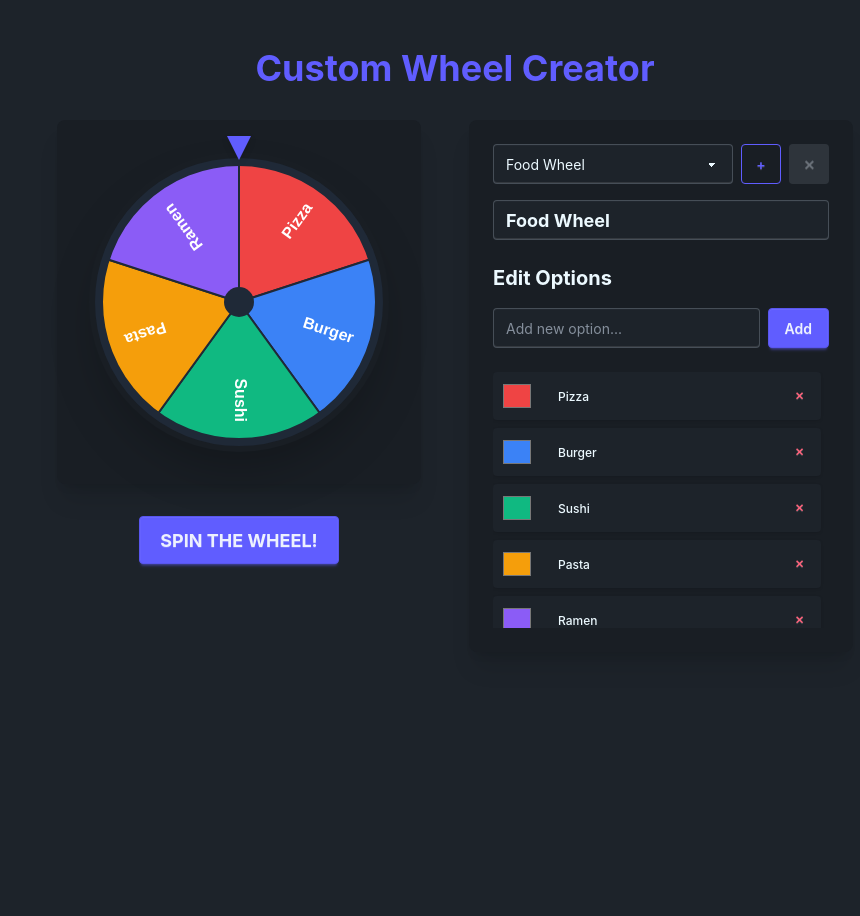
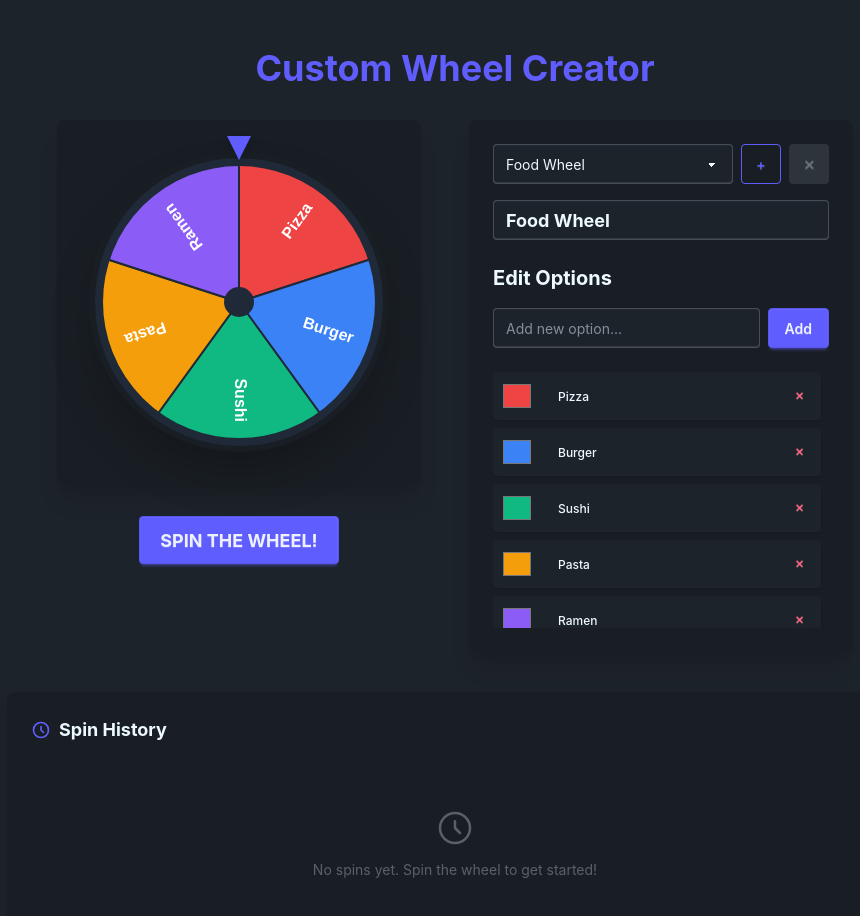
Before and after one commit to teol/wheel, a Svelte app: page / in a window 1280 px wide. Shown: the top 916 px of the page, without its empty margins (185-1045 px from the left). Before the commit the page ends 800 px from the top, so only its background shows below. Built offline with nearby package versions, Linux system fonts and the light colour scheme.

Commit message:
feat: add spins history logs

```diff
--- a/client/src/App.svelte
+++ b/client/src/App.svelte
@@ -7,6 +7,13 @@
 
   type Segment = { id: string; text: string; color: string };
   type Wheel = { id: string; name: string; segments: Segment[] };
+  type SpinLog = {
+    id: string;
+    timestamp: number;
+    wheelName: string;
+    segmentText: string;
+    segmentColor: string;
+  };
 
   const PALETTE = [
     '#EF4444', // Red
@@ -51,6 +58,8 @@
   let isSpinning = $state(false);
   let showResultModal = $state(false);
   let winningSegment = $state<Segment | null>(null);
+
+  let spinLogs = $state<SpinLog[]>([]);
 
   // Web Audio API Context
   let audioCtx: AudioContext | null = null;
@@ -140,6 +149,18 @@
       }
     }
 
+    const savedLogs = localStorage.getItem('wheel-spin-logs');
+    if (savedLogs) {
+      try {
+        const parsed = JSON.parse(savedLogs);
+        if (Array.isArray(parsed)) {
+          spinLogs = parsed;
+        }
+      } catch (e) {
+        console.error('Error parsing spin logs from localStorage', e);
+      }
+    }
+
     if (wheels.length === 0) {
       // Migrate legacy segments if any
       const savedSegments = localStorage.getItem('wheel-segments');
@@ -195,6 +216,10 @@
     return () => {
       window.removeEventListener('keydown', handleKeydown);
     };
+  });
+
+  $effect(() => {
+    localStorage.setItem('wheel-spin-logs', JSON.stringify(spinLogs));
   });
 
   $effect(() => {
@@ -280,6 +305,24 @@
     return Math.floor(pointerAngle / sliceAngleDeg);
   }
 
+  function formatTimestamp(ts: number): string {
+    const date = new Date(ts);
+    const now = new Date();
+    const isToday = date.toDateString() === now.toDateString();
+    const isYesterday = new Date(now.getTime() - 86400000).toDateString() === date.toDateString();
+    const time = date.toLocaleTimeString([], { hour: '2-digit', minute: '2-digit' });
+    if (isToday) return `Today at ${time}`;
+    if (isYesterday) return `Yesterday at ${time}`;
+    return (
+      date.toLocaleDateString([], { month: 'short', day: 'numeric', year: 'numeric' }) +
+      ` at ${time}`
+    );
+  }
+
+  function clearLogs() {
+    spinLogs = [];
+  }
+
   function spinWheel() {
     const segments = wheels[currentWheelIndex]?.segments || [];
     if (isSpinning || segments.length === 0) return;
@@ -312,6 +355,19 @@
         const winningIndex = getIndexFromRotation(currentRotation, segments.length);
         winningSegment = segments[winningIndex];
         showResultModal = true;
+
+        if (winningSegment) {
+          spinLogs = [
+            {
+              id: crypto.randomUUID(),
+              timestamp: Date.now(),
+              wheelName: wheels[currentWheelIndex].name,
+              segmentText: winningSegment.text,
+              segmentColor: winningSegment.color,
+            },
+            ...spinLogs.slice(0, 49),
+          ];
+        }
       },
     });
   }
@@ -556,6 +612,95 @@
       </ul>
     </div>
   </div>
+
+  <div class="w-full max-w-4xl mt-10">
+    <div class="card bg-base-200 shadow-xl">
+      <div class="card-body p-6">
+        <div class="flex items-center justify-between mb-4">
+          <h2 class="card-title text-lg font-bold gap-2">
+            <svg
+              xmlns="http://www.w3.org/2000/svg"
+              class="h-5 w-5 text-primary"
+              fill="none"
+              viewBox="0 0 24 24"
+              stroke="currentColor"
+              stroke-width="2"
+            >
+              <path
+                stroke-linecap="round"
+                stroke-linejoin="round"
+                d="M12 8v4l3 3m6-3a9 9 0 11-18 0 9 9 0 0118 0z"
+              />
+            </svg>
+            Spin History
+            {#if spinLogs.length > 0}
+              <span class="badge badge-primary badge-sm">{spinLogs.length}</span>
+            {/if}
+          </h2>
+          {#if spinLogs.length > 0}
+            <button class="btn btn-ghost btn-xs text-base-content/50" onclick={clearLogs}>
+              Clear
+            </button>
+          {/if}
+        </div>
+
+        {#if spinLogs.length === 0}
+          <div class="flex flex-col items-center justify-center py-10 text-base-content/30 gap-3">
+            <svg
+              xmlns="http://www.w3.org/2000/svg"
+              class="h-10 w-10"
+              fill="none"
+              viewBox="0 0 24 24"
+              stroke="currentColor"
+              stroke-width="1.5"
+            >
+              <path
+                stroke-linecap="round"
+                stroke-linejoin="round"
+                d="M12 8v4l3 3m6-3a9 9 0 11-18 0 9 9 0 0118 0z"
+              />
+            </svg>
+            <p class="text-sm">No spins yet. Spin the wheel to get started!</p>
+          </div>
+        {:else}
+          <div class="overflow-x-auto">
+            <table class="table table-sm">
+              <thead>
+                <tr class="text-base-content/50 text-xs uppercase tracking-wider">
+                  <th>#</th>
+                  <th>Result</th>
+                  <th>Wheel</th>
+                  <th class="text-right">When</th>
+                </tr>
+              </thead>
+              <tbody>
+                {#each spinLogs as log, i (log.id)}
+                  <tr class="hover">
+                    <td class="text-base-content/30 text-xs font-mono w-8">{i + 1}</td>
+                    <td>
+                      <div class="flex items-center gap-2">
+                        <span
+                          class="inline-block w-3 h-3 rounded-full flex-shrink-0"
+                          style="background-color: {log.segmentColor};"
+                        ></span>
+                        <span class="font-semibold">{log.segmentText}</span>
+                      </div>
+                    </td>
+                    <td>
+                      <span class="badge badge-ghost badge-sm">{log.wheelName}</span>
+                    </td>
+                    <td class="text-right text-base-content/50 text-xs whitespace-nowrap">
+                      {formatTimestamp(log.timestamp)}
+                    </td>
+                  </tr>
+                {/each}
+              </tbody>
+            </table>
+          </div>
+        {/if}
+      </div>
+    </div>
+  </div>
 </main>
 
 {#if showResultModal}
```
